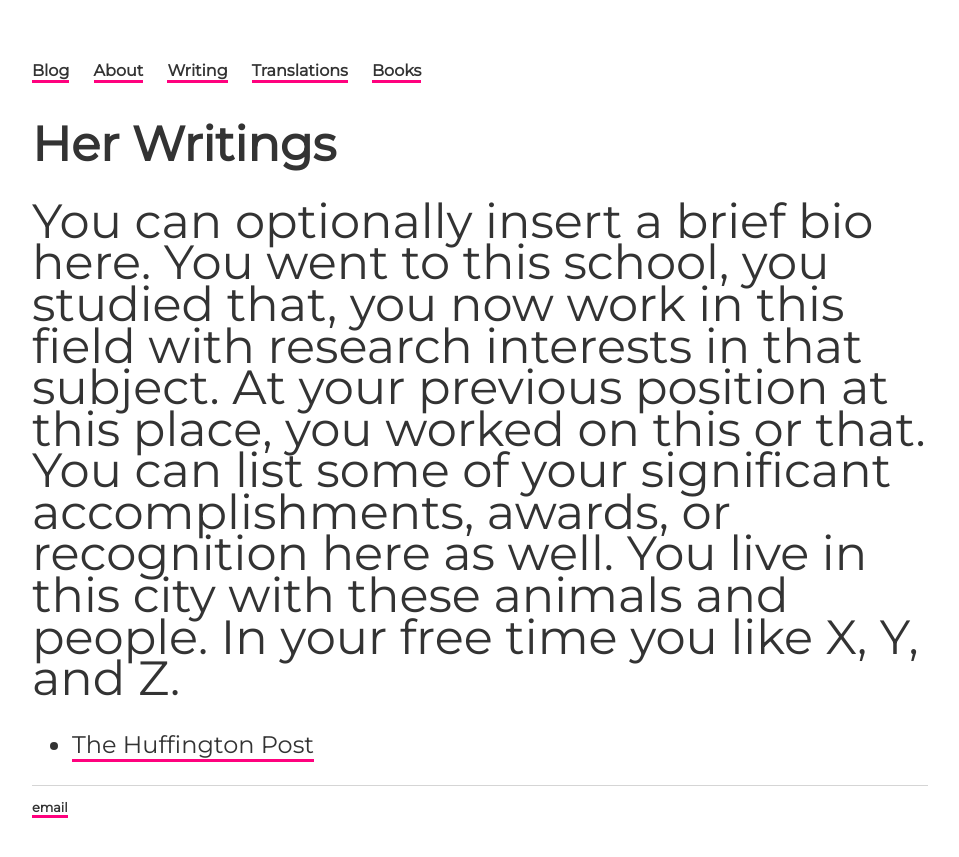
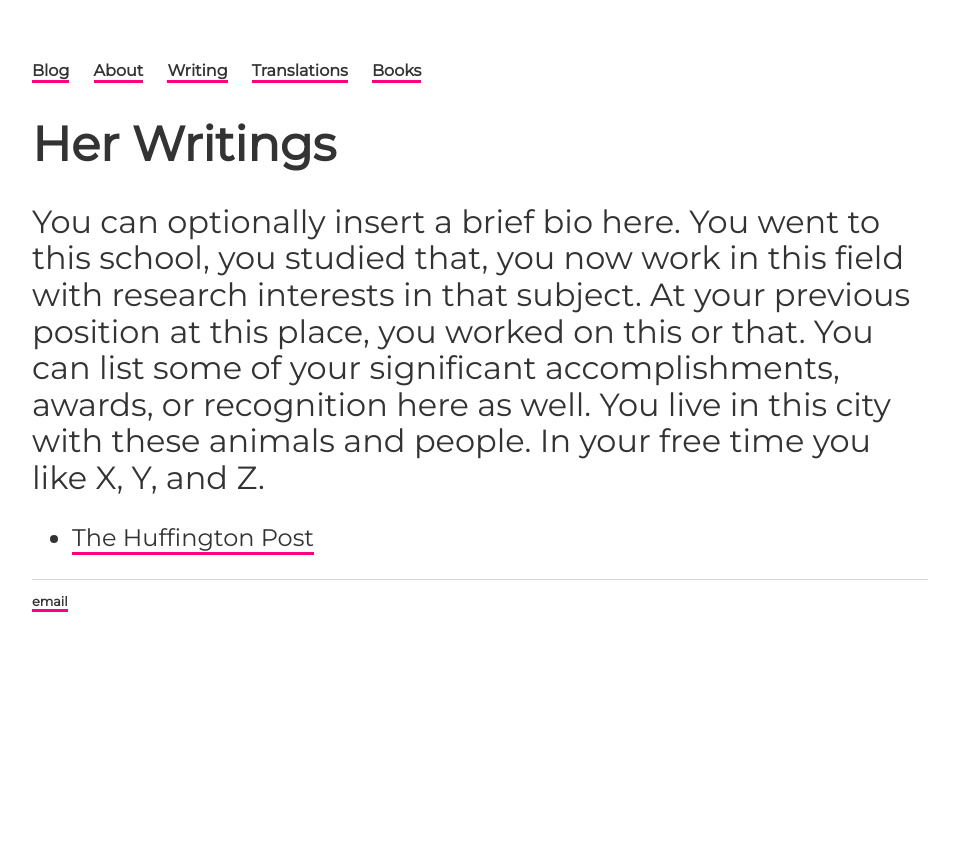
Before and after one commit to ariesti/ariesti.github.io, a Jekyll site: the page built from writing/index.html, in a window 1280 px wide. Shown: the top 857 px of the page, without its empty margins (160-1119 px from the left). Built offline with Jekyll 4.4.1, drawn with Linux system fonts in a browser that asks for light colours.

Commit message:
Update index.html

```diff
--- a/writing/index.html
+++ b/writing/index.html
@@ -6,7 +6,7 @@
 ---
 
 		<div class="writing">
-			<p><font size="10">You can optionally insert a brief bio here. You went to this school, you studied that, you now work in this field with research interests in that subject. At your previous position at this place, you worked on this or that. You can list some of your significant accomplishments, awards, or recognition here as well. You live in this city with these animals and people. In your free time you like X, Y, and Z.</font></p>
+			<p><font size="6">You can optionally insert a brief bio here. You went to this school, you studied that, you now work in this field with research interests in that subject. At your previous position at this place, you worked on this or that. You can list some of your significant accomplishments, awards, or recognition here as well. You live in this city with these animals and people. In your free time you like X, Y, and Z.</font></p>
 
 			<ul class="contacts">
 				<li><a href="#">The Huffington Post</a></li>
```
